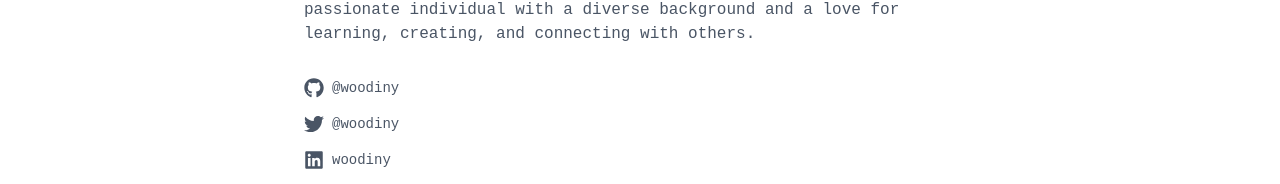
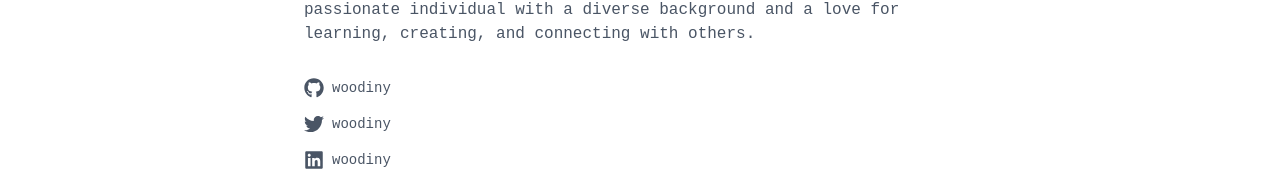
Before and after one commit to woodiny/post-fe, a React (Vite) app: page /1 in a window 1280 px wide. Shown: the part 282-466 px from the top of the page. Built offline with nearby package versions, Linux system fonts and the light colour scheme.

Commit message:
🎨 소셜ID 에 @ 제거

```diff
--- a/src/components/UserProfile.tsx
+++ b/src/components/UserProfile.tsx
@@ -40,7 +40,7 @@ export default function UserProfile({ user }: UserProfileProps) {
               className="flex items-center gap-2 text-gray-600 hover:text-gray-900 transition-colors"
             >
               <FaGithub className="w-5 h-5" />
-              <span className="text-sm">@{getSocialId(user.socialLinks.github)}</span>
+              <span className="text-sm">{getSocialId(user.socialLinks.github)}</span>
             </a>
           )}
           {user.socialLinks.twitter && (
@@ -51,7 +51,7 @@ export default function UserProfile({ user }: UserProfileProps) {
               className="flex items-center gap-2 text-gray-600 hover:text-gray-900 transition-colors"
             >
               <FaTwitter className="w-5 h-5" />
-              <span className="text-sm">@{getSocialId(user.socialLinks.twitter)}</span>
+              <span className="text-sm">{getSocialId(user.socialLinks.twitter)}</span>
             </a>
           )}
           {user.socialLinks.linkedin && (
```
